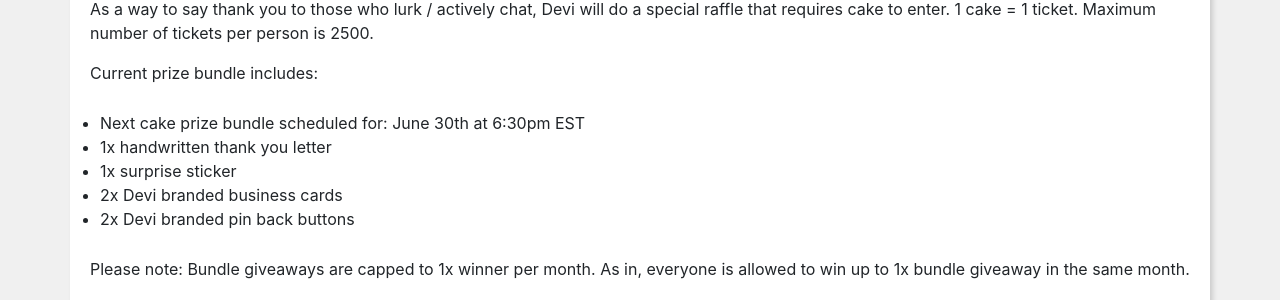
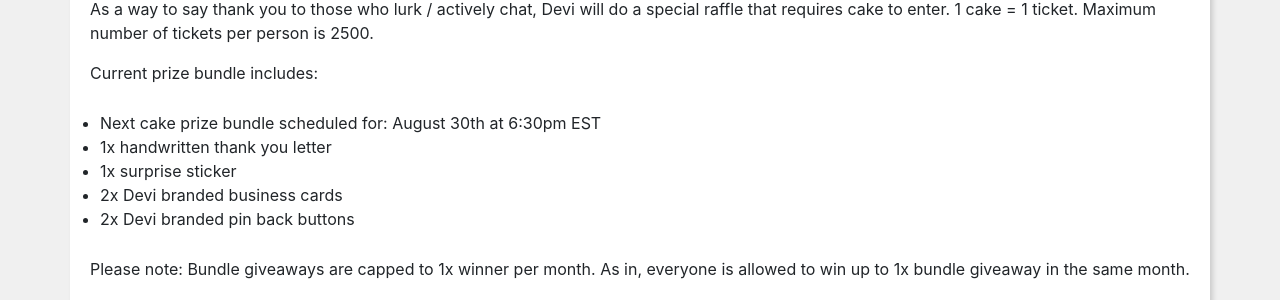
Before and after one commit to DeviCatOutlet/devicatoutlet.github.io, a Jekyll site: the page built from channelinfo.md, in a window 1280 px wide and 900 px high, scrolled down 2168 px. Shown: the part 329-629 px from the top of the window. Built offline with Jekyll 4.4.1, drawn with Linux system fonts in a browser that asks for light colours; nearby versions of some CDN libraries; our own code applies the rules of GitHub Pages for plain Markdown files.

Commit message:
Update Channel Info
Update date for next Cake Prize Bundle giveaway.

```diff
--- a/channelinfo.md
+++ b/channelinfo.md
@@ -49,7 +49,7 @@ of tickets per person is 2500.
 
 Current prize bundle includes:
 
-* Next cake prize bundle scheduled for: June 30th at 6:30pm EST
+* Next cake prize bundle scheduled for: August 30th at 6:30pm EST
 * 1x handwritten thank you letter
 * 1x surprise sticker
 * 2x Devi branded business cards
```
